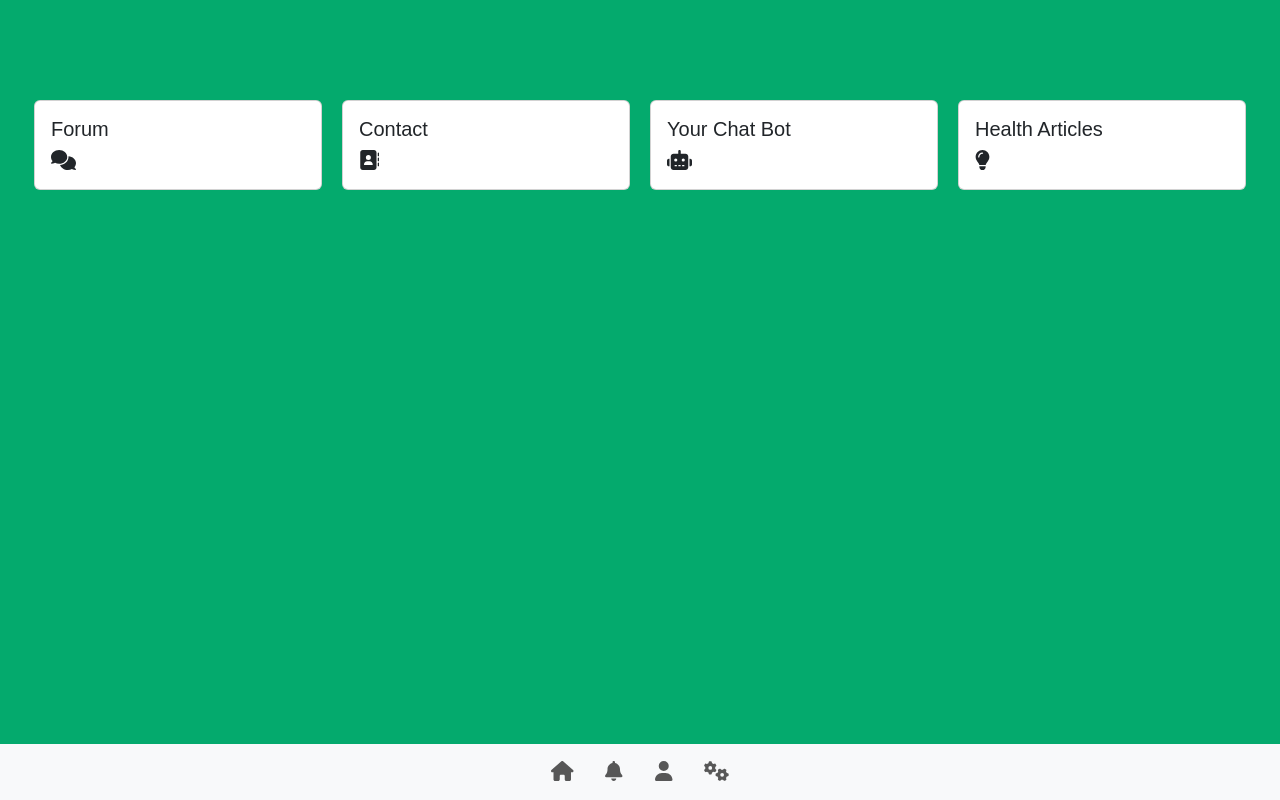
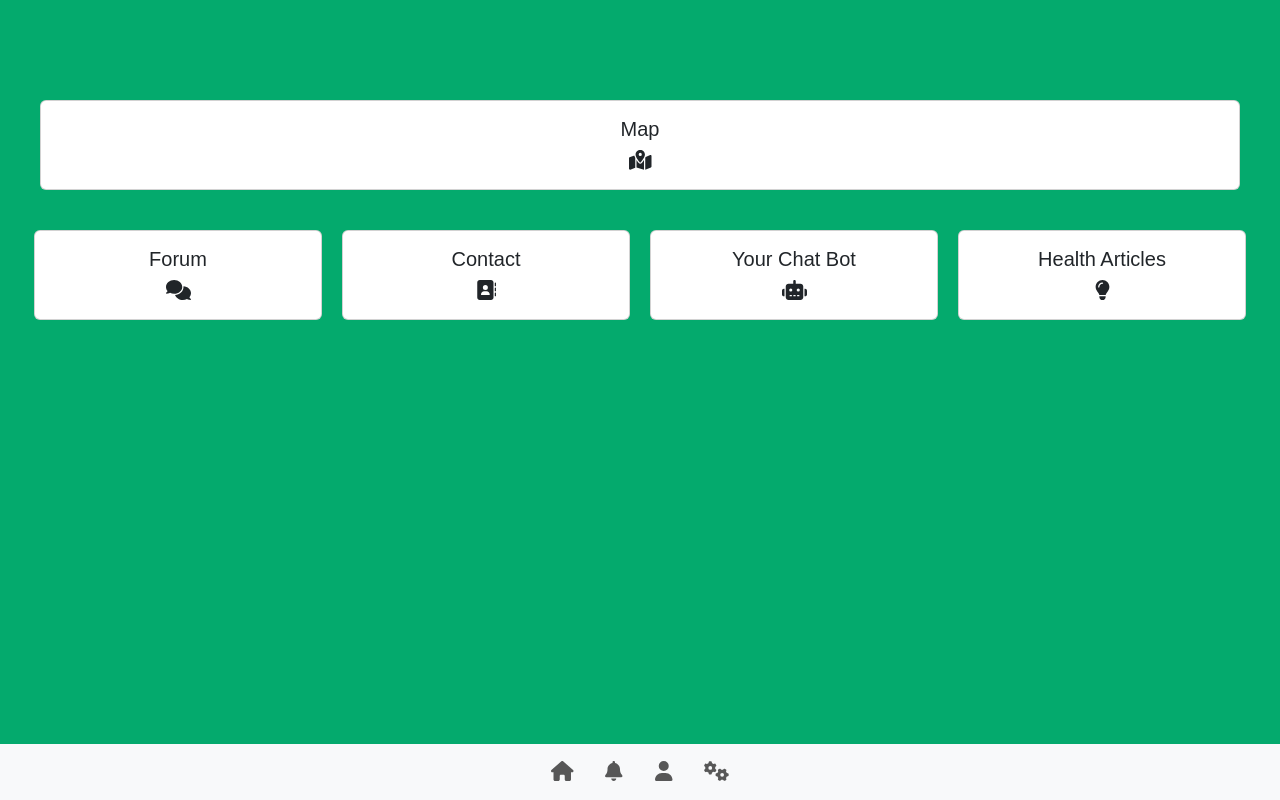
Before and after one commit to Ahmet-Toplu/HealthApp, a React (Create React App) app in the folder healthapp/frontend/: page / in a window 1280 px wide. Built offline with nearby package versions, Linux system fonts and the light colour scheme.

Commit message:
6/feb/2024 map.js updated to fix the error message

```diff
--- a/healthapp/frontend/src/pages/Home.js
+++ b/healthapp/frontend/src/pages/Home.js
@@ -2,7 +2,7 @@ import React from 'react';
 import { Card } from 'react-bootstrap';
 import { useNavigate } from 'react-router-dom';
 import { FontAwesomeIcon } from '@fortawesome/react-fontawesome';
-import { faComments, faAddressBook, faRobot, faLightbulb } from '@fortawesome/free-solid-svg-icons';
+import { faComments, faAddressBook, faRobot, faLightbulb, faMapLocationDot } from '@fortawesome/free-solid-svg-icons';
 
 
 export const HomePage = () => {
@@ -29,9 +29,19 @@ export const HomePage = () => {
   };
 
   return (
-    <div style={{ paddingTop: '100px', display: 'flex', justifyContent: 'center', flexWrap: 'wrap', gap: '20px', alignItems: 'flex-start' }}>
+      <div style={{ paddingTop: '100px', display: 'flex', flexDirection: 'column', alignItems: 'center', gap: '20px' }}>
+        <Card className="w-100" style={{ maxWidth: '1200px', cursor: 'pointer' }} onClick={navigateToMap}>
+          <Card.Body className="d-flex flex-column justify-content-center align-items-center">
+            <Card.Title>Map</Card.Title>
+            <Card.Text>
+                <FontAwesomeIcon icon={faMapLocationDot} size="lg" />
+            </Card.Text>
+          </Card.Body>
+        </Card>
+
+        <div style={{ paddingTop: '20px', display: 'flex', justifyContent: 'center', flexWrap: 'wrap', gap: '20px', alignItems: 'flex-start' }}>
         <Card style={{ width: '18rem', cursor: 'pointer' }} onClick={navigateToForum}>
-        <Card.Body>
+        <Card.Body className="d-flex flex-column justify-content-center align-items-center">
             <Card.Title>Forum</Card.Title>
             <Card.Text>
                 <FontAwesomeIcon icon={faComments} size="lg" />
@@ -39,7 +49,7 @@ export const HomePage = () => {
         </Card.Body>
         </Card>
         <Card style={{ width: '18rem', cursor: 'pointer' }} onClick={navigateToContact}>
-        <Card.Body>
+        <Card.Body className="d-flex flex-column justify-content-center align-items-center">
             <Card.Title>Contact</Card.Title>
             <Card.Text>
                 <FontAwesomeIcon icon={faAddressBook} size="lg" />
@@ -47,7 +57,7 @@ export const HomePage = () => {
         </Card.Body>
         </Card>
         <Card style={{ width: '18rem', cursor: 'pointer' }} onClick={navigateToChatBot}>
-        <Card.Body>
+        <Card.Body className="d-flex flex-column justify-content-center align-items-center">
             <Card.Title>Your Chat Bot</Card.Title>
             <Card.Text>
                 <FontAwesomeIcon icon={faRobot} size="lg" />
@@ -55,13 +65,14 @@ export const HomePage = () => {
         </Card.Body>
         </Card>
         <Card style={{ width: '18rem', cursor: 'pointer' }} onClick={navigateToArticles}>
-        <Card.Body>
+        <Card.Body className="d-flex flex-column justify-content-center align-items-center">
             <Card.Title>Health Articles</Card.Title>
             <Card.Text>
                 <FontAwesomeIcon icon={faLightbulb} size="lg" />
             </Card.Text>
         </Card.Body>
         </Card>
+        </div>
     </div>
   );
 };
--- a/healthapp/frontend/src/pages/map.js
+++ b/healthapp/frontend/src/pages/map.js
@@ -2,13 +2,26 @@ import React, { useState, useEffect, useRef } from 'react';
 import GoogleMapReact from 'google-map-react';
 import axios from 'axios';
 
-const HospitalMarker = ({ text }) => <div>{text}</div>;
+const HospitalMarker = ({ text }) => <div style={{ color: 'red' }}>{text}</div>;
+const UserLocationMarker = ({ text }) => <div style={{ color: 'blue' }}>{text}</div>;
 
 export const MapsPage = () => {
-  const [userLocation, setUserLocation] = useState({ lat: 59.95, lng: 30.33 });
+  const [userLocation, setUserLocation] = useState(null);
   const [hospitals, setHospitals] = useState([]);
-  const mapRef = useRef(); // To store the map instance
-  const mapsRef = useRef(); // To store the maps API object
+  const mapRef = useRef(null);
+
+  // Simulate fetching hospitals
+  const fetchHospitals = (location) => {
+    const { lat, lng } = location;
+    // Replace with your actual fetch logic
+    axios.get(`http://localhost:8081/api/hospitals?lat=${lat}&lng=${lng}`)
+      .then(response => {
+        setHospitals(response.data.results);
+      })
+      .catch(error => {
+        console.error('Error fetching hospitals:', error);
+      });
+  };
 
   useEffect(() => {
     if ("geolocation" in navigator) {
@@ -18,63 +31,54 @@ export const MapsPage = () => {
           lng: position.coords.longitude,
         };
         setUserLocation(pos);
-
-        // Fetch nearby hospitals
         fetchHospitals(pos);
       });
     }
   }, []);
 
   useEffect(() => {
-    if (mapRef.current && mapsRef.current && hospitals.length > 0) {
-      // Now, renderMarkers is called not just when API is loaded but also when hospitals data changes
-      renderMarkers(mapRef.current, mapsRef.current);
-    }
-  }, [hospitals]); // Depend on hospitals
-
-  const fetchHospitals = (location) => {
-    const { lat, lng } = location;
-    axios.get(`http://localhost:8081/api/hospitals?lat=${lat}&lng=${lng}`)
-    .then(response => {
-      setHospitals(response.data.results);
-    })
-    .catch(error => {
-      console.log(error);
-    });
-  };
-
-  const renderMarkers = (map, maps) => {
-    new maps.Marker({
+    if (mapRef.current) {
+      if (userLocation) {
+        // Add user location marker if userLocation is available
+        new window.google.maps.Marker({
           position: userLocation,
-        map,
+          map: mapRef.current,
           title: 'Your Location',
         });
-
+      }
       hospitals.forEach((hospital) => {
-      console.log("Marker for:", hospital.name); // This should log for each hospital
-      new maps.Marker({
-        position: { lat: hospital.geometry.location.lat, lng: hospital.geometry.location.lng },
-        map: map,
+        new window.google.maps.Marker({
+          position: {
+            lat: hospital.geometry.location.lat,
+            lng: hospital.geometry.location.lng
+          },
+          map: mapRef.current,
           title: hospital.name,
         });
       });
-  };
-
+    }
+  }, [userLocation, hospitals]);
 
   return (
     <div style={{ height: '100vh', width: '100%' }}>
       <GoogleMapReact
         bootstrapURLKeys={{ key: process.env.REACT_APP_GOOGLE_MAPS_API_KEY }}
-        center={userLocation}
+        center={userLocation || { lat: 59.95, lng: 30.33 }} // Fallback to a default center if userLocation is null
         defaultZoom={14}
         yesIWantToUseGoogleMapApiInternals
-        onGoogleApiLoaded={({ map, maps }) => {
+        onGoogleApiLoaded={({ map }) => {
           mapRef.current = map;
-          mapsRef.current = maps;
-          renderMarkers(map, maps); // Initial call in case hospitals are already fetched
         }}
+      >
 
-      >
+        {userLocation && (
+          <UserLocationMarker
+            lat={userLocation.lat}
+            lng={userLocation.lng}
+            text="Your Location"
+          />
+        )}
+
         {hospitals.map((hospital, index) => (
           <HospitalMarker
             key={index}
```
Lines whose indentation alone changed are shown as unchanged.
